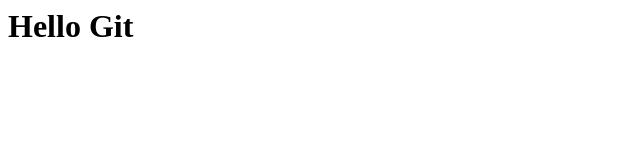
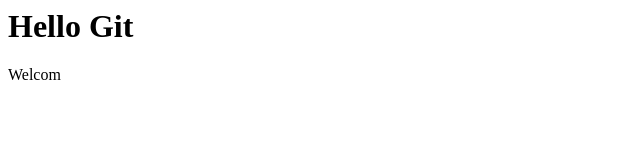
Before and after one commit to anouarsatta/git-practice, a plain HTML site: page index.html in a window 1280 px wide. Shown: the full height of the page, 0-640 px from the left. Drawn offline with Linux system fonts and the light colour scheme.

Commit message:
added welcom

```diff
--- a/index.html
+++ b/index.html
@@ -1 +1,2 @@
 <h1>Hello Git</h1>
+<p>Welcom</p>
```
